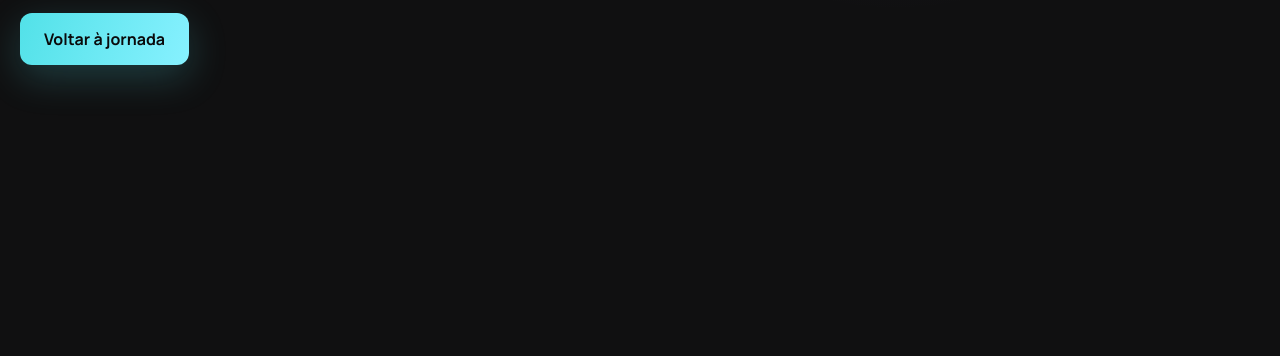
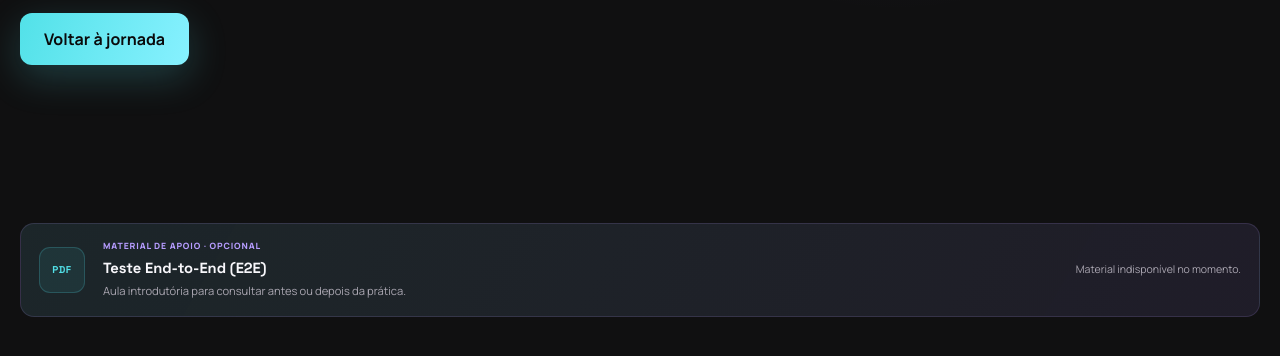
Before and after one commit to gufvr/qa-quest, a website: page e2e.html in a window 1280 px wide. Shown: the part 376-732 px from the top of the page. Drawn offline with Linux system fonts and the light colour scheme; no server answers.

Commit message:
feat: adicionar apostila de teste end-to-end

```diff
--- a/core/content-catalog.js
+++ b/core/content-catalog.js
@@ -209,6 +209,16 @@ export const supportMaterials = [
     path: "materiais/teste-exploratorio.pdf",
     filename: "teste-exploratorio.pdf",
     format: "PDF"
+  },
+  {
+    id: "e2e-testing",
+    missionId: "e2e",
+    title: "Teste End-to-End (E2E)",
+    description: "Aula introdutória para consultar antes ou depois da prática.",
+    path: "materiais/teste-end-to-end-e2e.pdf",
+    filename: "teste-end-to-end-e2e.pdf",
+    format: "PDF",
+    version: "1.0"
   }
 ];
 
--- a/e2e.html
+++ b/e2e.html
@@ -29,6 +29,8 @@
           <p>O simulador E2E faz parte das trilhas disponíveis após o plano de testes.</p>
           <a class="button button--primary" id="e2e-locked-link" href="index.html">Voltar à jornada</a>
         </section>
+        <qa-support-material mission-id="e2e"></qa-support-material>
+
         <div id="e2e-content" hidden>
         <header class="e2e-intro">
           <div>
@@ -156,6 +158,7 @@
     <script type="module" src="components/theme-toggle.js"></script>
     <script type="module" src="components/header.js"></script>
     <script type="module" src="components/save-status.js"></script>
+    <script type="module" src="components/support-material.js"></script>
     <script type="module" src="core/progress.js"></script>
     <script type="module" src="pages/e2e.js"></script>
   </body>
```
Also changed, not shown: 1 other file.
